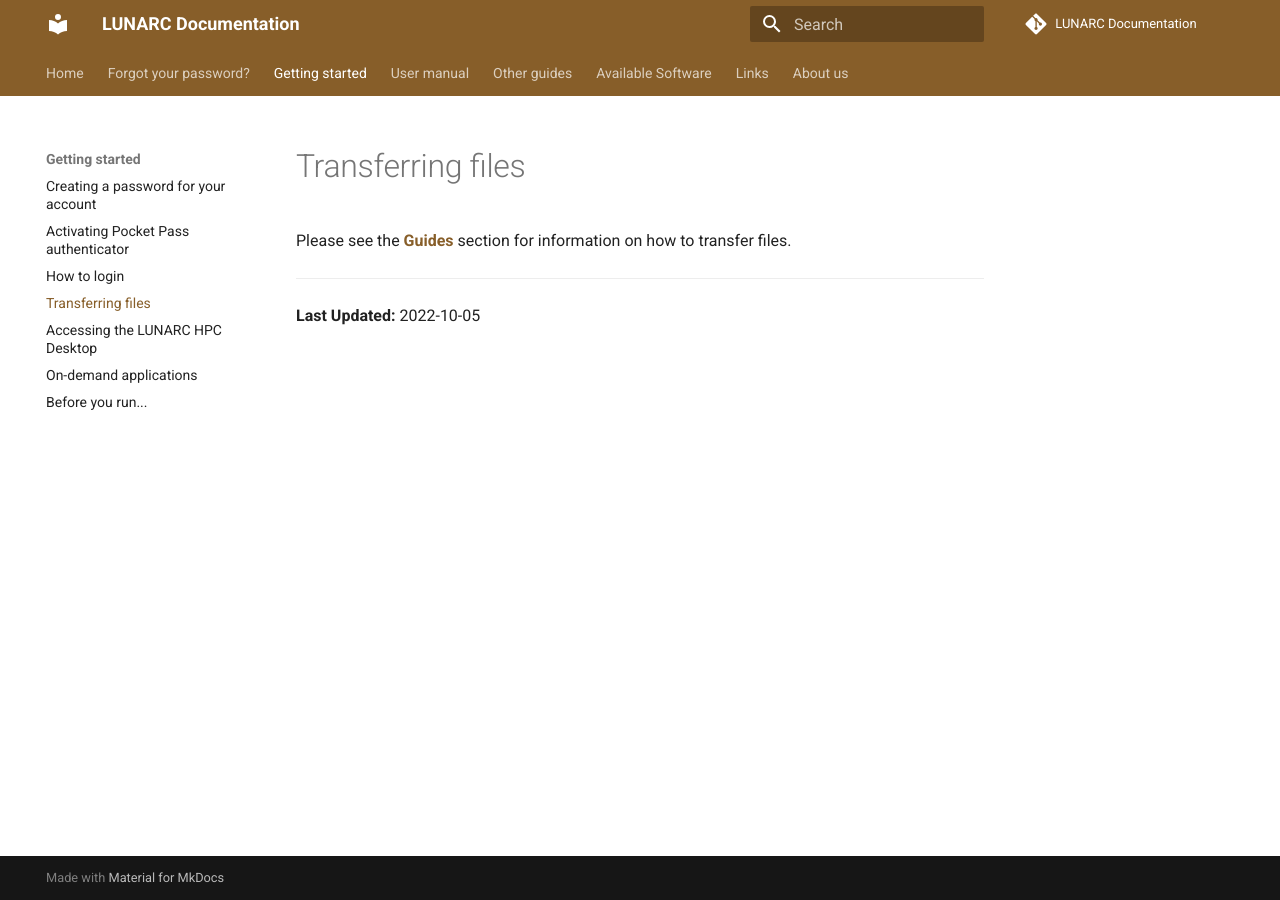
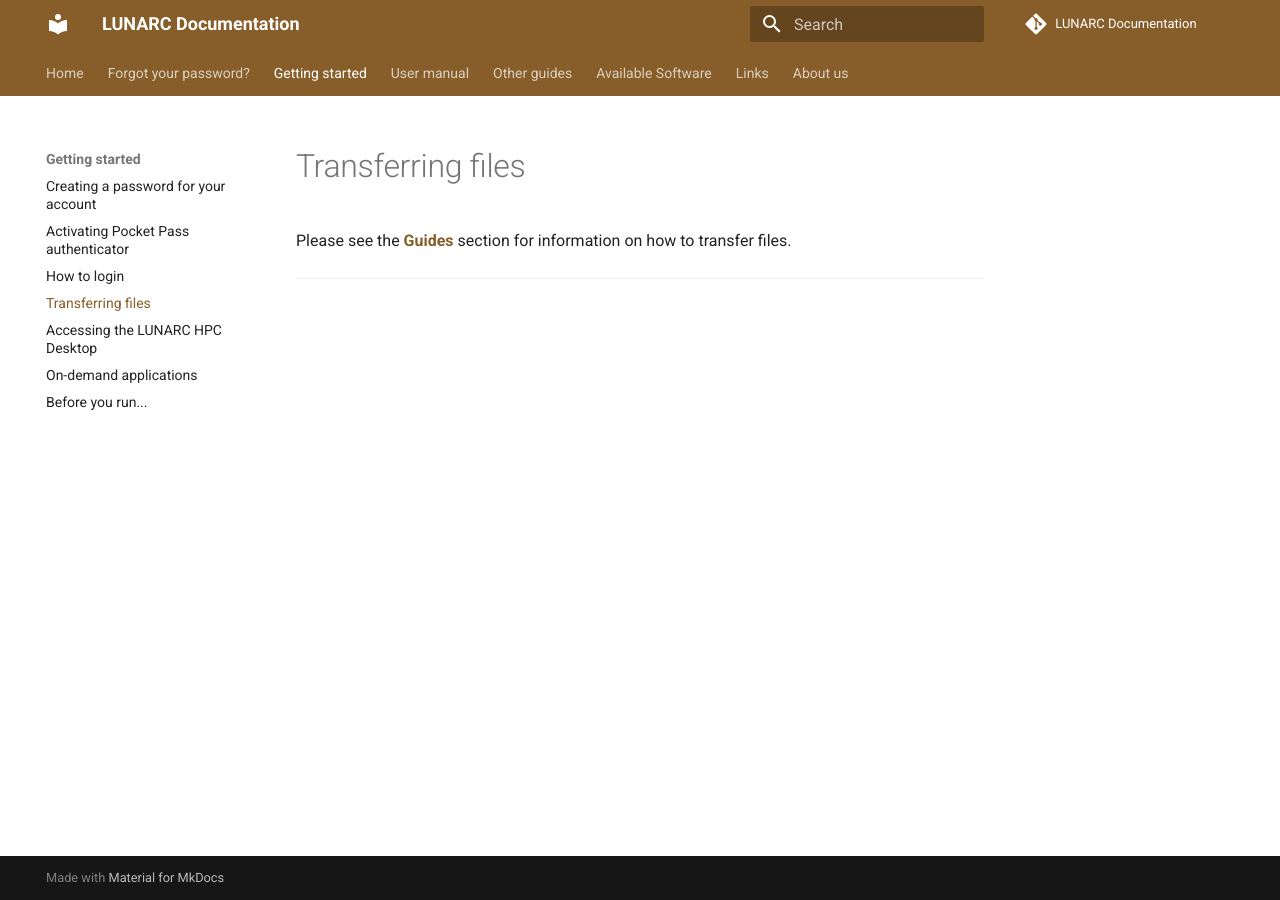
Before and after one commit to lunarc/lunarc_docs, an MkDocs documentation site: the page built from docs/getting_started/transferring_files.md, in a window 1280 px wide. Built offline with MkDocs 1.6.1 and Material for MkDocs 9.7.7, drawn with Linux system fonts in a browser that asks for light colours; comment, search, counter and statistics services are not loaded.

Commit message:
Hiding manually added update dates

```diff
--- a/docs/stylesheets/extra.css
+++ b/docs/stylesheets/extra.css
@@ -208,6 +208,11 @@ ADMONITIONS
   background-color: #875e29;
 }
 
+/* Hiding manual 'Last Updated' entries... */
+
+article.md-content__inner p:last-of-type {
+    display: none;
+}
 
 /* ------------------------
 Last updated: 22-10-06
```
